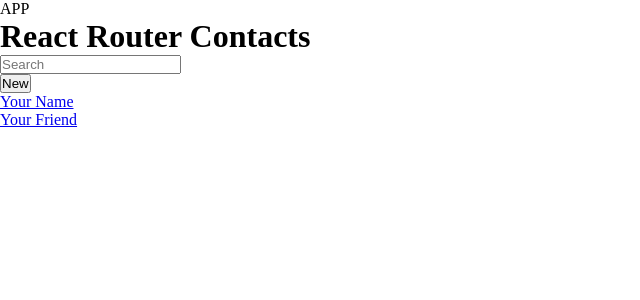
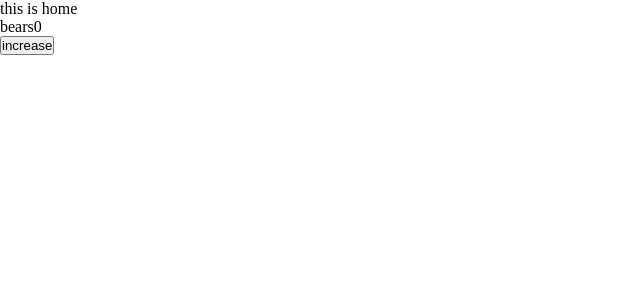
Before and after one commit to qyj971228/react-vite-starter, a React (Vite) app: page / in a window 1280 px wide. Shown: the top 300 px of the page, without its empty margins (0-640 px from the left). Built offline with nearby package versions, Linux system fonts and the light colour scheme.

Commit message:
feat: pages

```diff
--- a/package.json
+++ b/package.json
@@ -12,7 +12,8 @@
   "dependencies": {
     "react": "^18.3.1",
     "react-dom": "^18.3.1",
-    "react-router-dom": "^6.24.0"
+    "react-router-dom": "^6.24.0",
+    "zustand": "^4.5.4"
   },
   "devDependencies": {
     "@types/react": "^18.3.3",
--- a/src/App.tsx
+++ b/src/App.tsx
@@ -1,9 +1,18 @@
-import { ReactNode } from 'react'
 import './App.css'
+import { BrowserRouter as Router, useRoutes } from 'react-router-dom'
+import routes from '@/router/index'
 
-function App({children}: {children: ReactNode}) {
+const AppRoutes = () => {
+  // TODO: 从zustand获取登录状态
+  const routing = useRoutes(routes)
+  return routing
+}
+
+const App = () => {
   return (
-    <div>APP{children}</div>
+    <Router>
+      <AppRoutes />
+    </Router>
   )
 }
 
--- a/src/main.tsx
+++ b/src/main.tsx
@@ -1,13 +1,9 @@
 import * as React from 'react'
 import * as ReactDOM from 'react-dom/client'
-import { RouterProvider } from 'react-router-dom'
-import router from '@/router/index'
 import App from '@/App'
 
 ReactDOM.createRoot(document.getElementById('root')!).render(
   <React.StrictMode>
-    <App>
-      <RouterProvider router={router} />
-    </App>
+    <App />
   </React.StrictMode>
 )
--- a/src/router/index.tsx
+++ b/src/router/index.tsx
@@ -1,13 +1,22 @@
-import { createBrowserRouter } from 'react-router-dom'
-import ErrorPage from '@/error-page'
+import Error from '@/views/Error'
 import Home from '@/views/home'
+import NotFound from '@/views/404'
+import Banned from '@/views/403'
 
-const router = createBrowserRouter([
+const router = [
   {
     path: '/',
     element: <Home />,
-    errorElement: <ErrorPage />
+    errorElement: <Error />,
   },
-])
+  {
+    path: '/403',
+    element: <Banned />,
+  },
+  {
+    path: '*',
+    element: <NotFound />,
+  },
+]
 
 export default router
--- /dev/null
+++ b/src/store/counter.ts
@@ -0,0 +1,11 @@
+import { create } from 'zustand'
+
+interface BearState {
+  bears: number
+  increase: (by: number) => void
+}
+
+export const useBearStore = create<BearState>()((set) => ({
+  bears: 0,
+  increase: (by) => set((state) => ({ bears: state.bears + by })),
+}))
--- /dev/null
+++ b/src/views/403.tsx
@@ -0,0 +1,3 @@
+export default function NotFound() {
+  return <div>403</div>
+}
--- /dev/null
+++ b/src/views/404.tsx
@@ -0,0 +1,3 @@
+export default function NotFound() {
+  return <div>404</div>
+}
--- a/src/views/home.tsx
+++ b/src/views/home.tsx
@@ -1,46 +1,16 @@
+import { useBearStore } from '@/store/counter'
+
 export default function Home() {
+  const { bears, increase } = useBearStore()
+
+  function onHandleButtonClick() {
+    increase(1)
+  }
   return (
-    <>
-      <div id='sidebar'>
-        <h1>React Router Contacts</h1>
-        <div>
-          <form
-            id='search-form'
-            role='search'
-          >
-            <input
-              id='q'
-              aria-label='Search contacts'
-              placeholder='Search'
-              type='search'
-              name='q'
-            />
-            <div
-              id='search-spinner'
-              aria-hidden
-              hidden={true}
-            />
-            <div
-              className='sr-only'
-              aria-live='polite'
-            ></div>
-          </form>
-          <form method='post'>
-            <button type='submit'>New</button>
-          </form>
-        </div>
-        <nav>
-          <ul>
-            <li>
-              <a href={`/contacts/1`}>Your Name</a>
-            </li>
-            <li>
-              <a href={`/contacts/2`}>Your Friend</a>
-            </li>
-          </ul>
-        </nav>
-      </div>
-      <div id='detail'></div>
-    </>
+    <div>
+      <div>this is home</div>
+      <div>bears{bears}</div>
+      <button onClick={onHandleButtonClick}>increase</button>
+    </div>
   )
 }
```
Also changed, not shown: src/views/Error.tsx (renamed from src/error-page.tsx), 2 other files (tests, documents, lock files or other folders).
